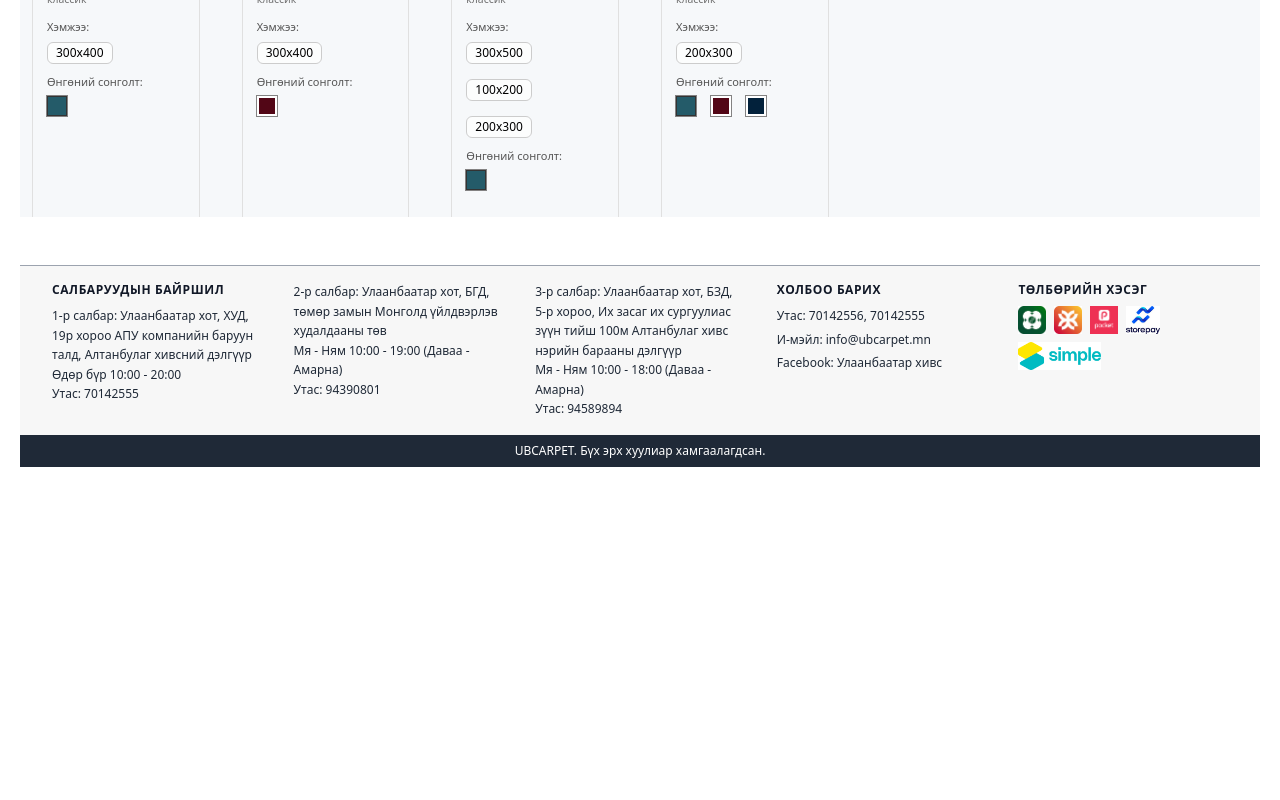
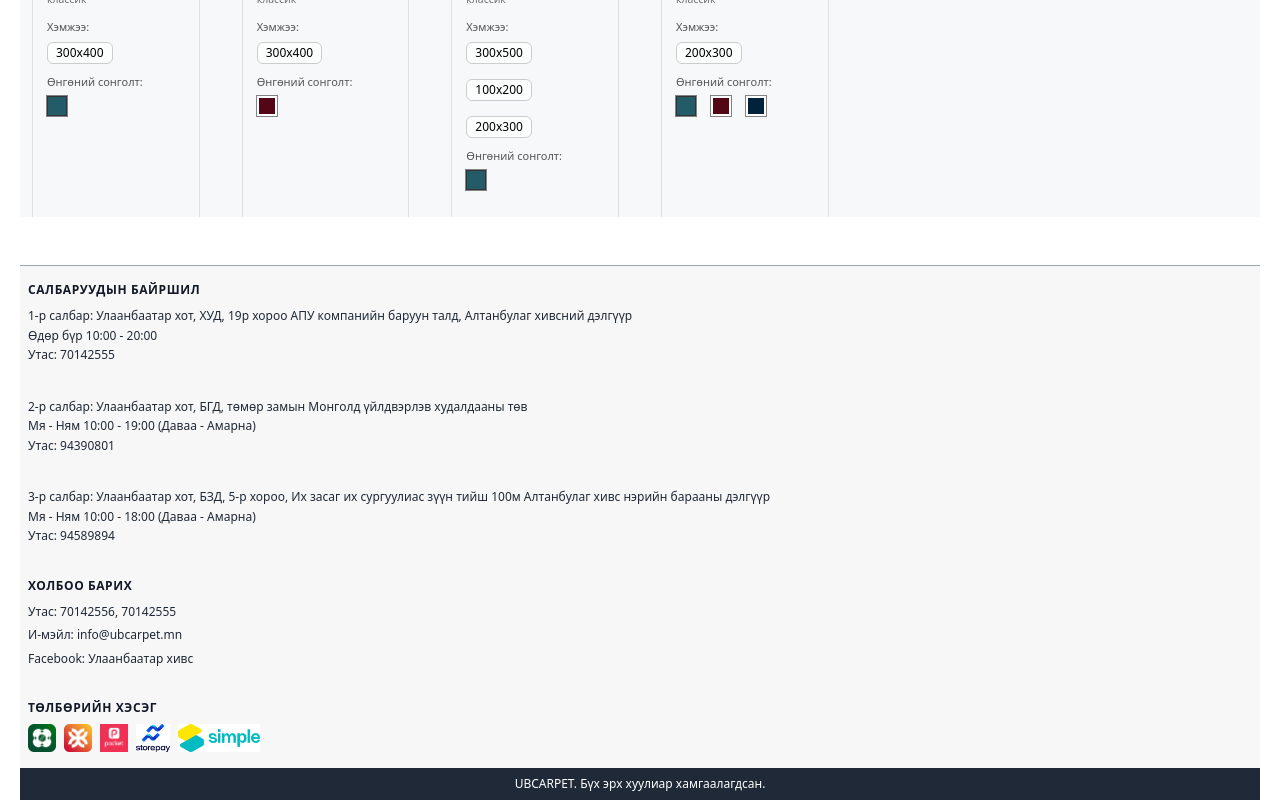
Before and after one commit to Purvee526/ub-carpet-working, a React (Vite) app: page / in a window 1280 px wide. Shown: the part 2945-3745 px from the top of the page. Before the commit the page ends 3412 px from the top, so only its background shows below. Built offline with nearby package versions, Linux system fonts and the light colour scheme.

Commit message:
ajil0999

```diff
--- a/src/App.jsx
+++ b/src/App.jsx
@@ -12,11 +12,15 @@ function App() {
   const [lang, setLang] = useState("mn");
   const tt = t[lang];
 
+  // --- Брэнд сонголтын state нэмнэ ---
+  const [selectedBrand, setSelectedBrand] = useState(null);
+
   return (
     <div>
       <Header lang={lang} setLang={setLang} t={tt} />
       <main>
-        <Hero t={tt} />
+        {/* Сонголтын state-уудыг Hero-д дамжуулна */}
+        <Hero t={tt} selectedBrand={selectedBrand} setSelectedBrand={setSelectedBrand} />
         <FeaturedBrands t={tt} />
         <div className="container mx-auto px-4">
           <div className="catalog-section" style={{margin: '0 -12px'}}>
@@ -24,7 +28,8 @@ function App() {
             <div className="product-area px-4">
               <div className="w-full max-w-[1400px] mx-auto">
                 <FilterBar t={tt} />
-                <ProductList t={tt} />
+                {/* Сонгосон брэндийг дамжуулна */}
+                <ProductList t={tt} selectedBrand={selectedBrand} />
                 <Footer lang={lang} />
               </div>
             </div>
--- a/src/components/Footer.jsx
+++ b/src/components/Footer.jsx
@@ -7,10 +7,11 @@ function Footer({ lang = "mn" }) {
   return (
     <div className="border-t border-gray-400 mt-12">
       <footer className="bg-[#f7f7f7]">
-        <div className="w-full py-4 px-2 lg:px-8">
-          <div className="flex flex-col lg:flex-row gap-4 lg:gap-6 xl:gap-8 text-sm text-gray-800 items-start">
+        {/* 2 талын зайг desktop дээр тулгаж дүүргэхийн тулд max-w-7xl, mx-auto-г хасаж, w-full ашиглана */}
+        <div className="w-full py-4 px-2 lg:px-0">
+          <div className="flex flex-col lg:flex-row-3 gap-4 lg:gap-8 text-sm text-gray-800 items-stretch w-full">
             {/* 1-р салбар */}
-            <div className="flex-1 min-w-[200px]">
+            <div className="flex-1 min-w-0 px-2">
               <h4 className="font-bold text-gray-900 uppercase tracking-wider mb-2 text-xs">
                 {dict.footerTitle}
               </h4>
@@ -19,19 +20,19 @@ function Footer({ lang = "mn" }) {
               </div>
             </div>
             {/* 2-р салбар */}
-            <div className="flex-1 min-w-[200px]">
+            <div className="flex-1 min-w-0 px-2">
               <div className="not-italic text-xs leading-relaxed text-left">
                 {dict.branch2.split('\n').map((line, i) => <p key={i}>{line}</p>)}
               </div>
             </div>
             {/* 3-р салбар */}
-            <div className="flex-1 min-w-[200px]">
+            <div className="flex-1 min-w-0 px-2">
               <div className="not-italic text-xs leading-relaxed text-left">
                 {dict.branch3.split('\n').map((line, i) => <p key={i}>{line}</p>)}
               </div>
             </div>
             {/* Холбоо барих */}
-            <div className="flex-1 min-w-[200px]">
+            <div className="flex-1 min-w-0 px-2">
               <h4 className="font-bold text-gray-900 uppercase tracking-wider mb-2 text-xs">
                 {dict.contactTitle}
               </h4>
@@ -42,7 +43,7 @@ function Footer({ lang = "mn" }) {
               </div>
             </div>
             {/* Төлбөрийн хэсэг */}
-            <div className="flex-1 min-w-[200px]">
+            <div className="flex-1 min-w-0 px-2">
               <h4 className="font-bold text-gray-900 uppercase tracking-wider mb-2 text-xs">
                 {dict.paymentTitle}
               </h4>
```
